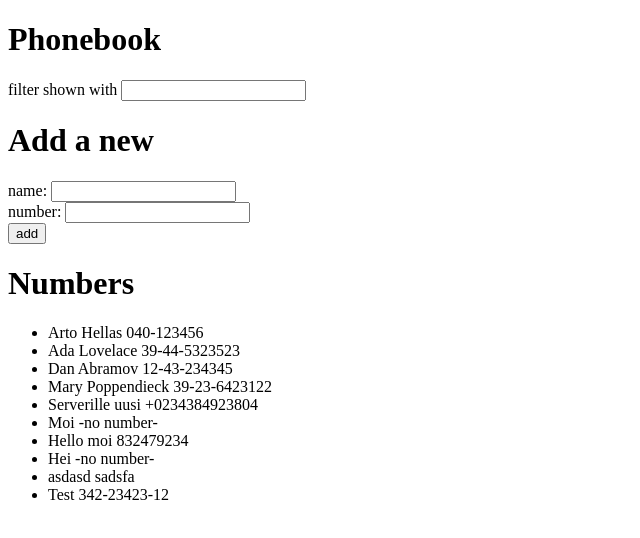
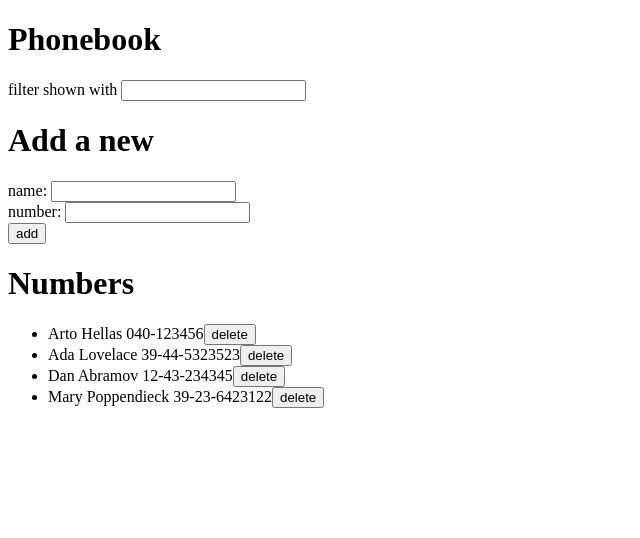
Before and after one commit to Smuli99/FullStack-HY-palautusrepositio, a React (Vite) app in the folder osa2/puhelinluettelo/: page / in a window 1280 px wide. Shown: the top 538 px of the page, without its empty margins (0-640 px from the left). Built offline with nearby package versions, Linux system fonts and the light colour scheme; data requests are answered from the project's data file.

Commit message:
Tehtävä 2.14 tehty valmiiksi

```diff
--- a/osa2/puhelinluettelo/db.json
+++ b/osa2/puhelinluettelo/db.json
@@ -19,36 +19,6 @@
       "name": "Mary Poppendieck",
       "number": "39-23-6423122",
       "id": "4"
-    },
-    {
-      "id": "73e5",
-      "name": "Serverille uusi",
-      "number": "+0234384923804"
-    },
-    {
-      "id": "7cab",
-      "name": "Moi",
-      "number": ""
-    },
-    {
-      "id": "aa20",
-      "name": "Hello moi",
-      "number": "832479234"
-    },
-    {
-      "id": "7a53",
-      "name": "Hei",
-      "number": ""
-    },
-    {
-      "id": "8633",
-      "name": "asdasd",
-      "number": "sadsfa"
-    },
-    {
-      "id": "296c",
-      "name": "Test",
-      "number": "342-23423-12"
     }
   ]
 }
--- a/osa2/puhelinluettelo/src/App.jsx
+++ b/osa2/puhelinluettelo/src/App.jsx
@@ -3,7 +3,7 @@ import numberService from './services/numbers';
 
 const Header = ({ text }) => <h1>{text}</h1>;
 
-const Persons = ({ persons, filter }) => {
+const Persons = ({ persons, filter, deleteName }) => {
   const filteredPersons = persons.filter(person =>
     person.name.toLowerCase().includes(filter.trim().toLowerCase())
   );
@@ -13,6 +13,7 @@ const Persons = ({ persons, filter }) => {
       {filteredPersons.map(person =>
         <li key={person.name}>
           {person.name} {person.number || '-no number-'}
+          <button onClick={() => deleteName(person.id)}>delete</button>
         </li>
       )}
     </ul>
@@ -80,6 +81,25 @@ const App = () => {
     setNewNumber('');
   }
 
+  const deleteName = (id) => {
+    const person = persons.find(p => p.id === id);
+
+    if (window.confirm(`Delete ${person.name} ?`)) {
+      numberService
+        .remove(id)
+        .then(() => {
+          setPersons(persons.filter(person =>
+            person.id !== id
+          ));
+        })
+        .catch(error => {
+          alert(`Person '${person.name}' was already removed from server`);
+          setPersons(persons.filter(p => p.id !== id));
+          console.error(`Error removing person: ${person.name}`, error);
+        });
+    }
+  }
+
   return (
     <div>
       <Header text="Phonebook" />
@@ -93,7 +113,7 @@ const App = () => {
         handleNewNumber={(e) => setNewNumber(e.target.value)}
       />
       <Header text="Numbers" />
-      <Persons persons={persons} filter={filter} />
+      <Persons persons={persons} filter={filter} deleteName={deleteName} />
     </div>
   );
 };
--- a/osa2/puhelinluettelo/src/services/numbers.jsx
+++ b/osa2/puhelinluettelo/src/services/numbers.jsx
@@ -12,4 +12,9 @@ const create = (newObject) => {
     return request.then(response => response.data);
 };
 
-export default { getAll, create };
+const remove = (id) => {
+    const request = axios.delete(`${baseUrl}/${id}`);
+    return request.then(response => response.data);
+}
+
+export default { getAll, create, remove };
```
